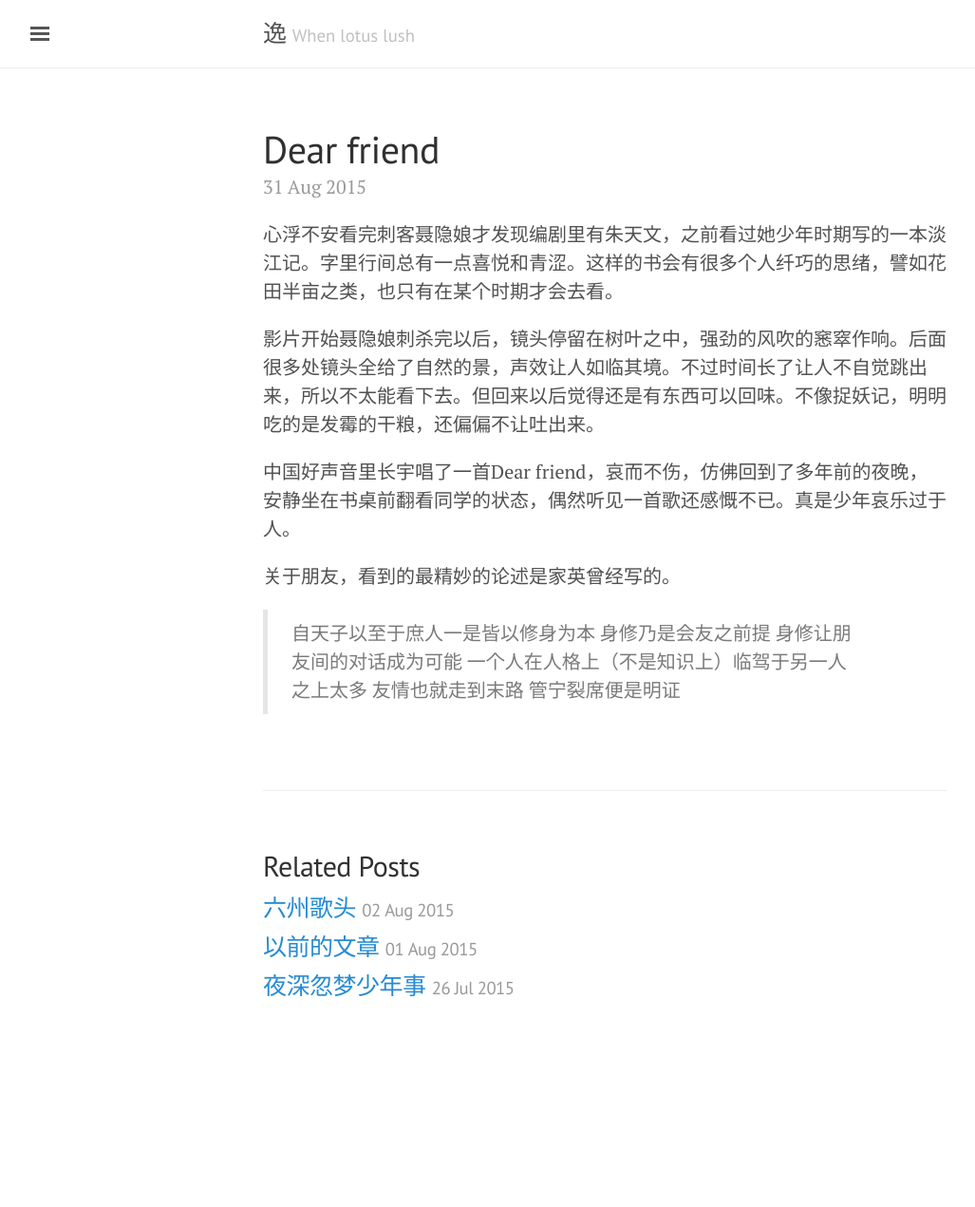
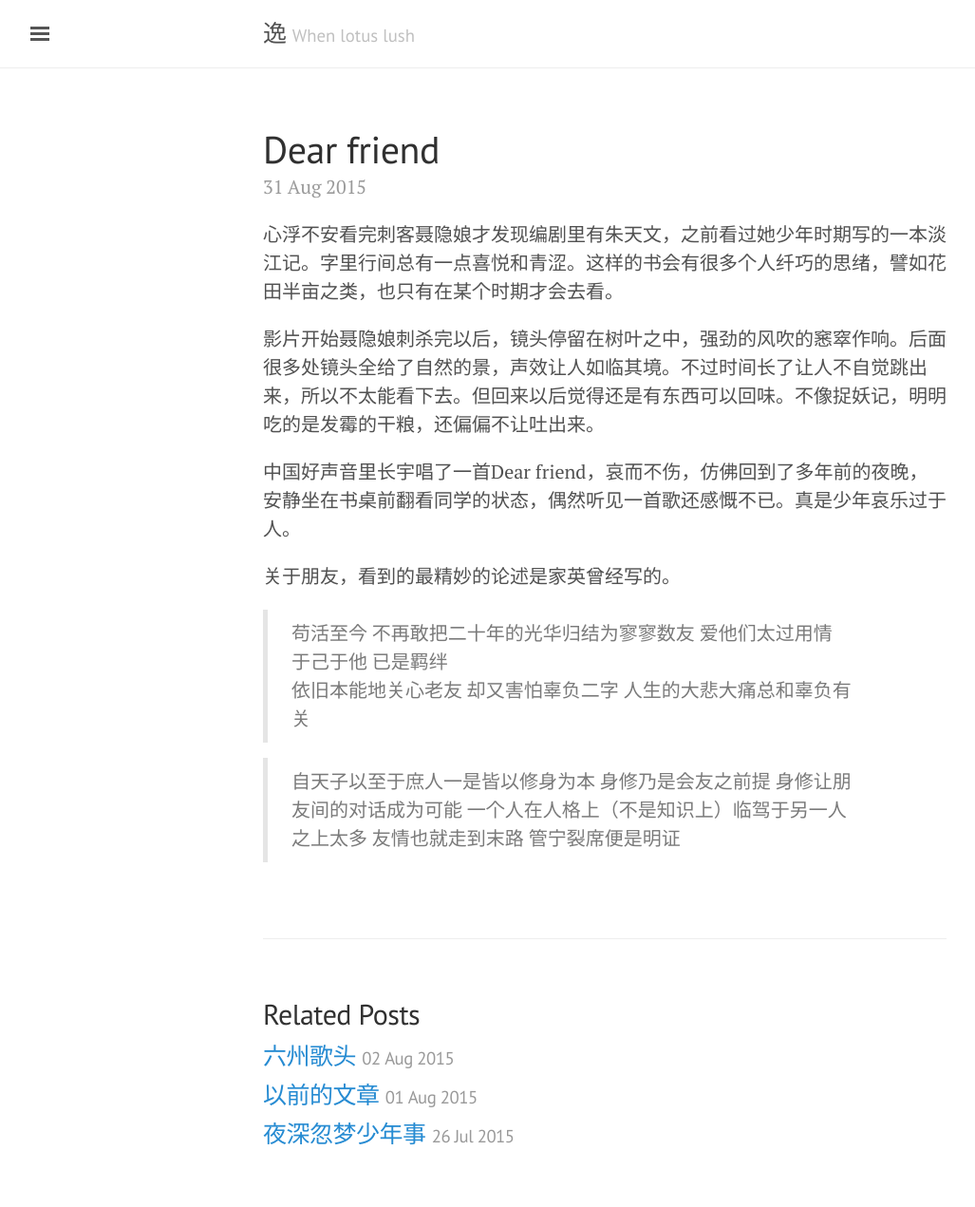
Before and after one commit to literblog/literblog.github.com, a Jekyll site: the page built from _posts/2015-08-31-dearfriend.md, in a window 1280 px wide. Shown: the whole page at 95% size, without its empty margins (3-1030 px from the left). Built offline with Jekyll 4.4.1, drawn with Linux system fonts in a browser that asks for light colours; comment, search, counter and statistics services are not loaded; before the commit the page ends 1115 px from its top, so only the background shows below that.

Commit message:
Update 2015-08-31-dearfriend.md

```diff
--- a/_posts/2015-08-31-dearfriend.md
+++ b/_posts/2015-08-31-dearfriend.md
@@ -14,6 +14,12 @@ tags:
 
 关于朋友，看到的最精妙的论述是家英曾经写的。
 
+> 苟活至今 不再敢把二十年的光华归结为寥寥数友
+爱他们太过用情 于己于他 已是羁绊
+依旧本能地关心老友
+却又害怕辜负二字
+人生的大悲大痛总和辜负有关
+
 > 自天子以至于庶人一是皆以修身为本 身修乃是会友之前提
   身修让朋友间的对话成为可能
   一个人在人格上（不是知识上）临驾于另一人之上太多
```
